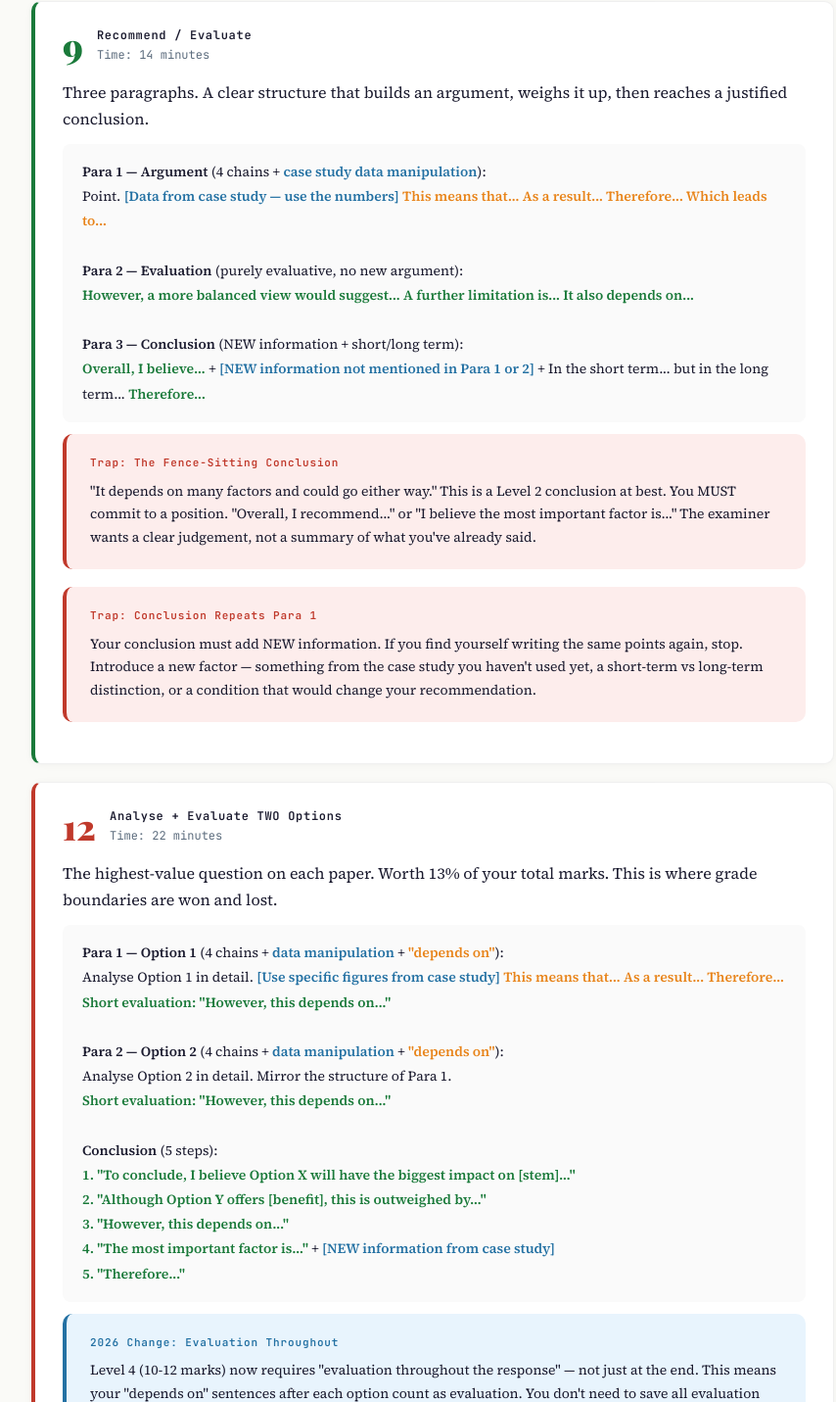
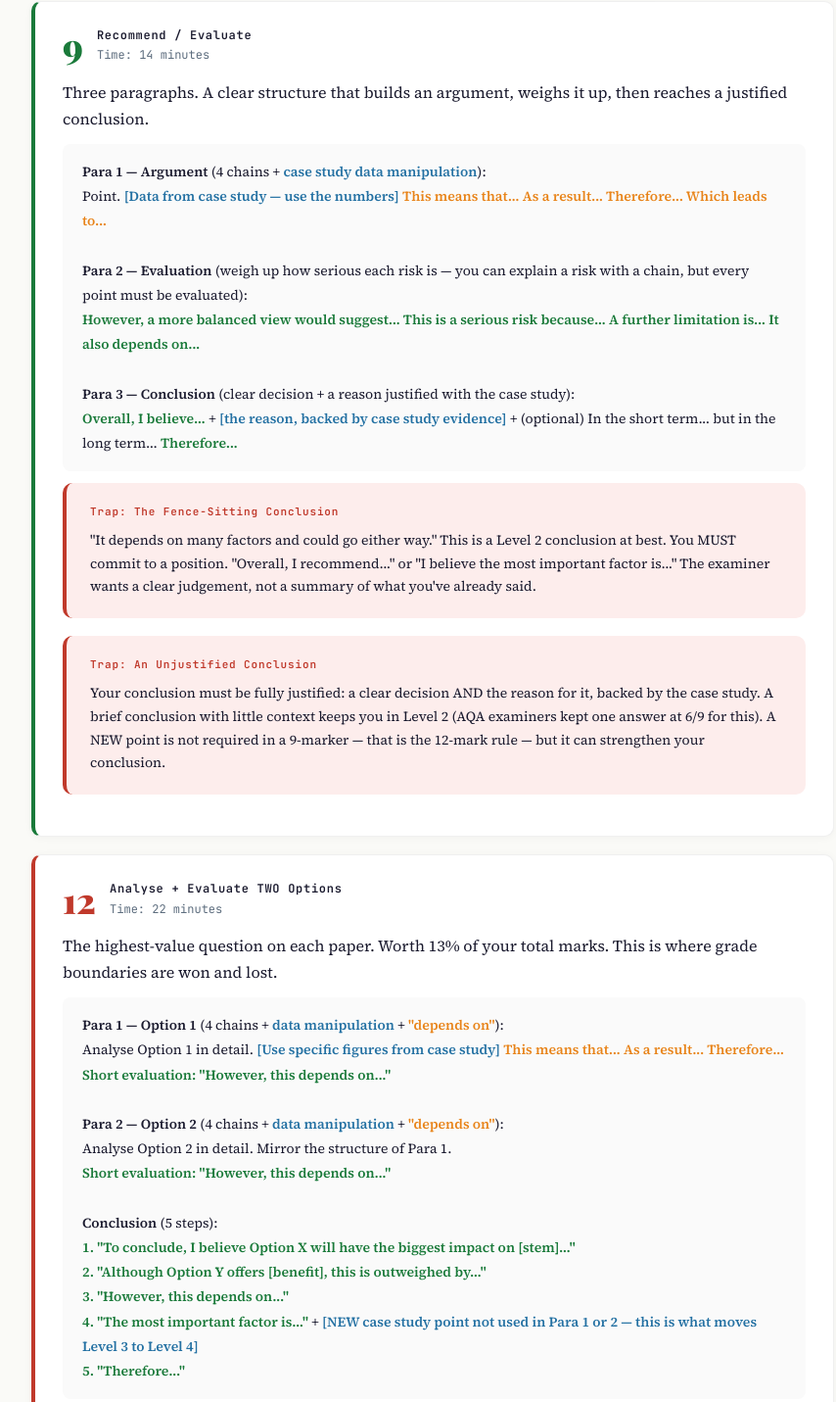
Before and after one commit to nishkam-bs/nishkam-business, a plain HTML site: page revision.html in a window 1280 px wide. Shown: the part 3499-4930 px from the top of the page at 98% size, without its empty margins (348-1202 px from the left). Drawn offline with nearby package versions, Linux system fonts and the light colour scheme.

Commit message:
Update 9-mark and 12-mark rules to AQA 2026 examiner guidance
- 9-mark: conclusion must be a justified decision; new point no longer required (12-mark only); Para 2 evaluation-led, chains allowed; three levels only
- 12-mark: new case study point in conclusion and naming the question target required for Level 4; repeated conclusion = Level 3 max
- Applied to revision guide, AI marker prompt and question generator

Co-Authored-By: Claude Opus 5.5 <noreply@anthropic.com>
Claude-Session: https://claude.ai/code/session_012iFJQxeTV22UcBcHom2mUj

```diff
--- a/revision.html
+++ b/revision.html
@@ -288,14 +288,14 @@
       <div class="chain-demo">
         <strong>Para 1 — Argument</strong> (4 chains + <span class="data">case study data manipulation</span>):<br>
         Point. <span class="data">[Data from case study — use the numbers]</span> <span class="chain">This means that... As a result... Therefore... Which leads to...</span><br><br>
-        <strong>Para 2 — Evaluation</strong> (purely evaluative, no new argument):<br>
-        <span class="eval">However, a more balanced view would suggest... A further limitation is... It also depends on...</span><br><br>
-        <strong>Para 3 — Conclusion</strong> (NEW information + short/long term):<br>
-        <span class="eval">Overall, I believe...</span> + <span class="data">[NEW information not mentioned in Para 1 or 2]</span> + In the short term... but in the long term... <span class="eval">Therefore...</span>
+        <strong>Para 2 — Evaluation</strong> (weigh up how serious each risk is — you can explain a risk with a chain, but every point must be evaluated):<br>
+        <span class="eval">However, a more balanced view would suggest... This is a serious risk because... A further limitation is... It also depends on...</span><br><br>
+        <strong>Para 3 — Conclusion</strong> (clear decision + a reason justified with the case study):<br>
+        <span class="eval">Overall, I believe...</span> + <span class="data">[the reason, backed by case study evidence]</span> + (optional) In the short term... but in the long term... <span class="eval">Therefore...</span>
       </div>
 
       <div class="box trap"><span class="box-label">Trap: The Fence-Sitting Conclusion</span>"It depends on many factors and could go either way." This is a Level 2 conclusion at best. You MUST commit to a position. "Overall, I recommend..." or "I believe the most important factor is..." The examiner wants a clear judgement, not a summary of what you've already said.</div>
-      <div class="box trap"><span class="box-label">Trap: Conclusion Repeats Para 1</span>Your conclusion must add NEW information. If you find yourself writing the same points again, stop. Introduce a new factor — something from the case study you haven't used yet, a short-term vs long-term distinction, or a condition that would change your recommendation.</div>
+      <div class="box trap"><span class="box-label">Trap: An Unjustified Conclusion</span>Your conclusion must be fully justified: a clear decision AND the reason for it, backed by the case study. A brief conclusion with little context keeps you in Level 2 (AQA examiners kept one answer at 6/9 for this). A NEW point is not required in a 9-marker — that is the 12-mark rule — but it can strengthen your conclusion.</div>
     </div>
 
     <!-- 12 MARK -->
@@ -317,11 +317,13 @@
         <span class="eval">1. "To conclude, I believe Option X will have the biggest impact on [stem]..."</span><br>
         <span class="eval">2. "Although Option Y offers [benefit], this is outweighed by..."</span><br>
         <span class="eval">3. "However, this depends on..."</span><br>
-        <span class="eval">4. "The most important factor is..."</span> + <span class="data">[NEW information from case study]</span><br>
+        <span class="eval">4. "The most important factor is..."</span> + <span class="data">[NEW case study point not used in Para 1 or 2 — this is what moves Level 3 to Level 4]</span><br>
         <span class="eval">5. "Therefore..."</span>
       </div>
 
       <div class="box info"><span class="box-label">2026 Change: Evaluation Throughout</span>Level 4 (10-12 marks) now requires "evaluation throughout the response" — not just at the end. This means your "depends on" sentences after each option count as evaluation. You don't need to save all evaluation for the conclusion. Integrate it as you go.</div>
+
+      <div class="box info"><span class="box-label">2026 Change: The New Point Decides Level 4</span>AQA examiners confirmed that a conclusion which repeats earlier points stays in Level 3, even when both paragraphs are strong (one 2025 answer got 9/12 for this). To reach Level 4, bring a NEW case study point into the conclusion and name the exact target from the last line of the question (e.g. "the biggest impact on sales revenue"). A script with a new point but no link to the target was capped at 10/12. You do NOT need pros and cons of each option: one detailed point per option, plus a conclusion, can get 12/12.</div>
 
       <div class="box trap"><span class="box-label">Trap: The Stem is Everything</span>The final line of a 12-mark question tells you what to evaluate. "Evaluate which will have the biggest impact on <strong>profitability</strong>" means your conclusion must be about profitability — not customer satisfaction, not growth, not employee motivation. If you answer a different question to the one the stem asks, you cannot reach Level 4. Read the stem twice before you start writing.</div>
 
```
Also changed, not shown: generator.html (+2 -2 lines), marker.html (+5 -4 lines).
